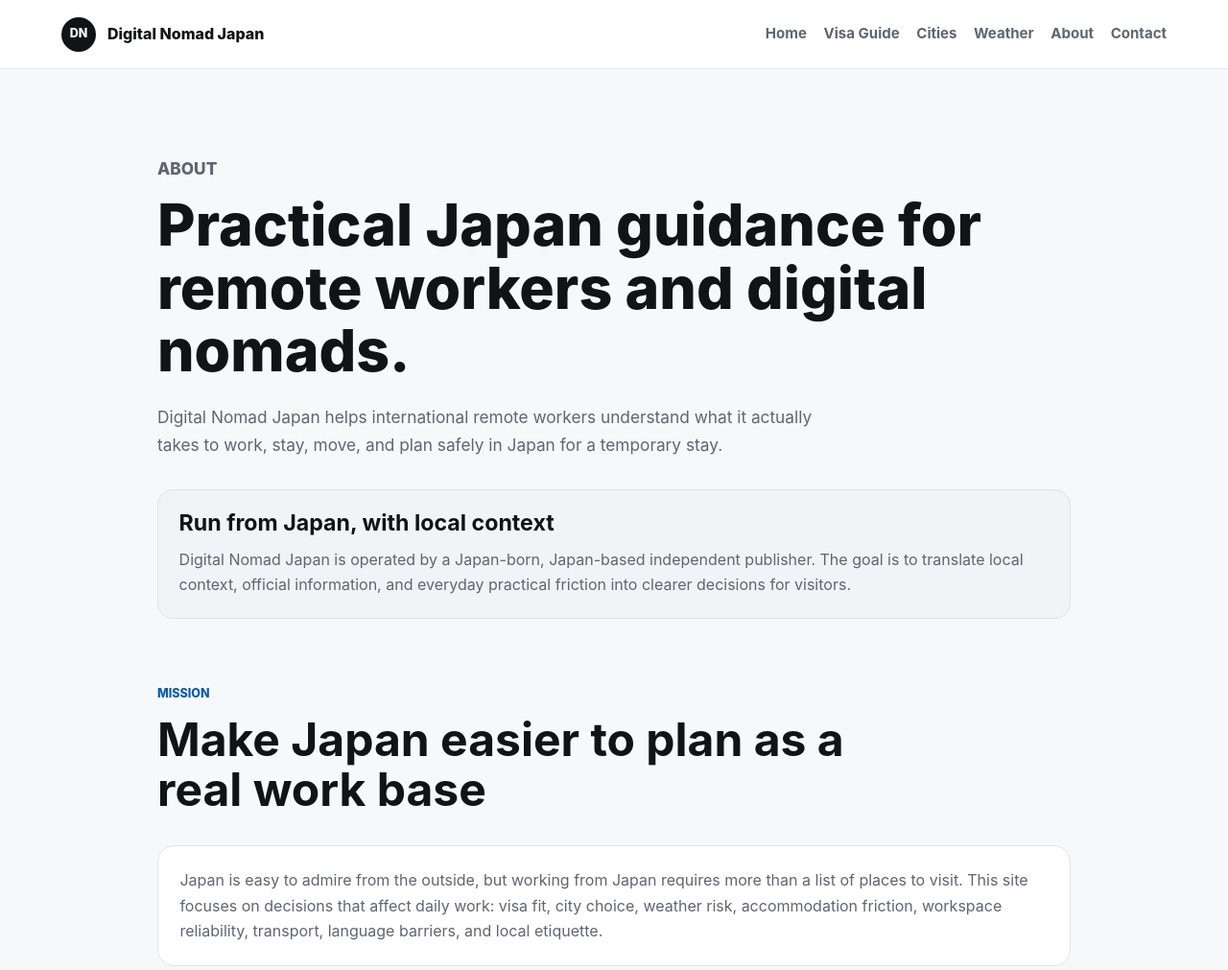
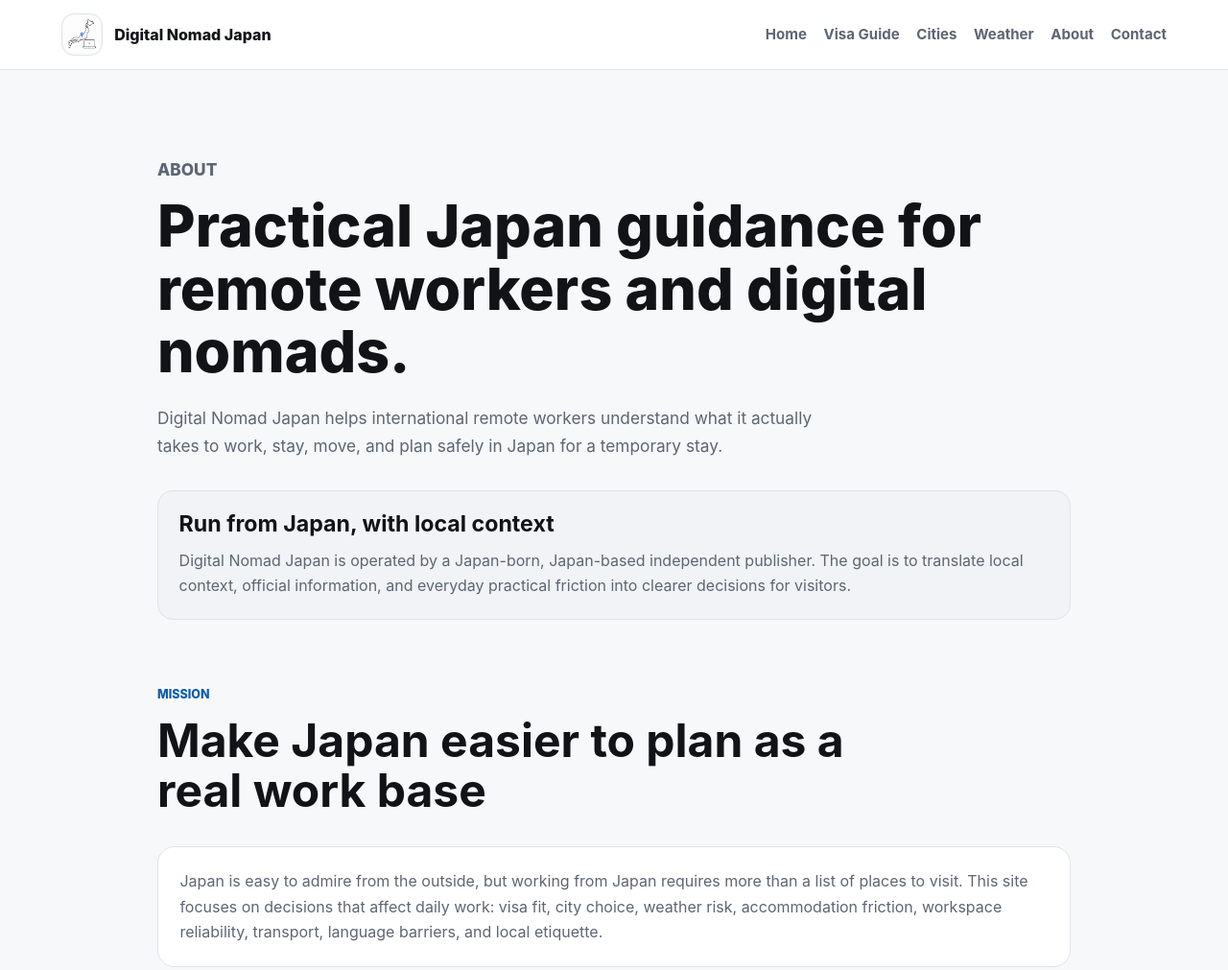
Before and after one commit to dommyiyadomi-collab/rinoceronte, a plain HTML site: page public/about.html in a window 1280 px wide. Shown: the top 1011 px of the page at 96% size. Drawn offline with Linux system fonts and the light colour scheme.

Commit message:
Update site icon assets

```diff
--- a/public/about.html
+++ b/public/about.html
@@ -5,7 +5,9 @@
   <meta name="viewport" content="width=device-width, initial-scale=1">
   <title>About Digital Nomad Japan | Japan-Based Remote Work Guidance</title>
   <meta name="description" content="Digital Nomad Japan is a Japan-born, Japan-based practical guide for remote workers planning a temporary stay in Japan.">
-  <link rel="icon" href="/favicon.svg" type="image/svg+xml">
+  <link rel="icon" href="/favicon.png" type="image/png" sizes="32x32">
+  <link rel="icon" href="/site-icon.png" type="image/png" sizes="1024x1024">
+  <link rel="apple-touch-icon" href="/apple-touch-icon.png" sizes="180x180">
   <link rel="stylesheet" href="/style.css">
 </head>
 <body>
--- a/public/style.css
+++ b/public/style.css
@@ -68,11 +68,12 @@ textarea:focus-visible {
 .brand-mark {
   display: grid;
   place-items: center;
-  width: 2.25rem;
-  height: 2.25rem;
-  border-radius: 50%;
-  color: white;
-  background: var(--text);
+  width: 2.7rem;
+  height: 2.7rem;
+  border-radius: 0.8rem;
+  color: transparent;
+  background: var(--surface) url("/site-icon.png") center / cover no-repeat;
+  border: 1px solid var(--line);
   font-size: 0.78rem;
 }
 
```
Also changed, not shown: public/cities.html (+3 -1 lines), public/contact.html (+3 -1 lines), public/feedback.html (+3 -1 lines), public/index.html (+3 -1 lines), public/privacy.html (+3 -1 lines), public/terms.html (+3 -1 lines), public/visa.html (+3 -1 lines), public/weather.html (+3 -1 lines), public/apple-touch-icon.png (added), public/favicon.png (added), public/site-icon.png (added).
